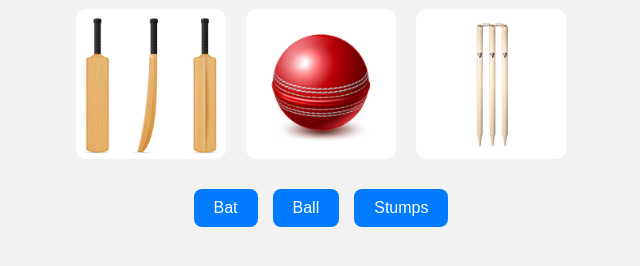
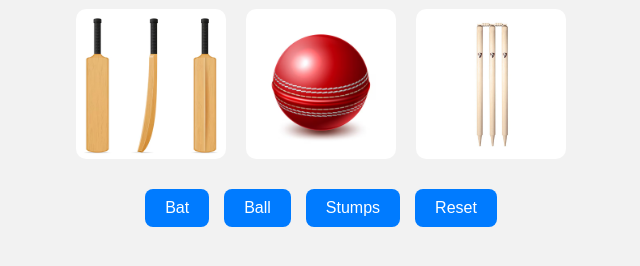
Before and after one commit to harshawardhan-more/cricket_game, a plain HTML site: page cricket.html in a window 1280 px wide. Shown: the part 78-344 px from the top of the page, without its empty margins (319-959 px from the left). Drawn offline with Linux system fonts and the light colour scheme; files whose address does not match are found by name.

Commit message:
Update cricket.html
added reset button and local storage facility

```diff
--- a/cricket.html
+++ b/cricket.html
@@ -1,5 +1,6 @@
 <!DOCTYPE html>
 <html lang="en">
+
 <head>
   <meta charset="utf-8" />
   <meta name="viewport" content="width=device-width,initial-scale=1" />
@@ -19,9 +20,12 @@
     </div>
     <div class="buttons">
       <button class="button" onclick="playGame('Bat')">Bat</button>
-  <button class="button"  onclick="playGame('Ball')">Ball</button>
-  <button  class="button" onclick="playGame('Stumps')">Stumps</button>
+      <button class="button" onclick="playGame('Ball')">Ball</button>
+      <button class="button" onclick="playGame('Stumps')">Stumps</button>
+      <button class="button" onclick="localStorage.clear()
+  resetScore()">Reset</button>
     </div>
     <script src="cricket.js"></script>
   </body>
+
 </html>
```
Lines whose indentation alone changed are shown as unchanged.
